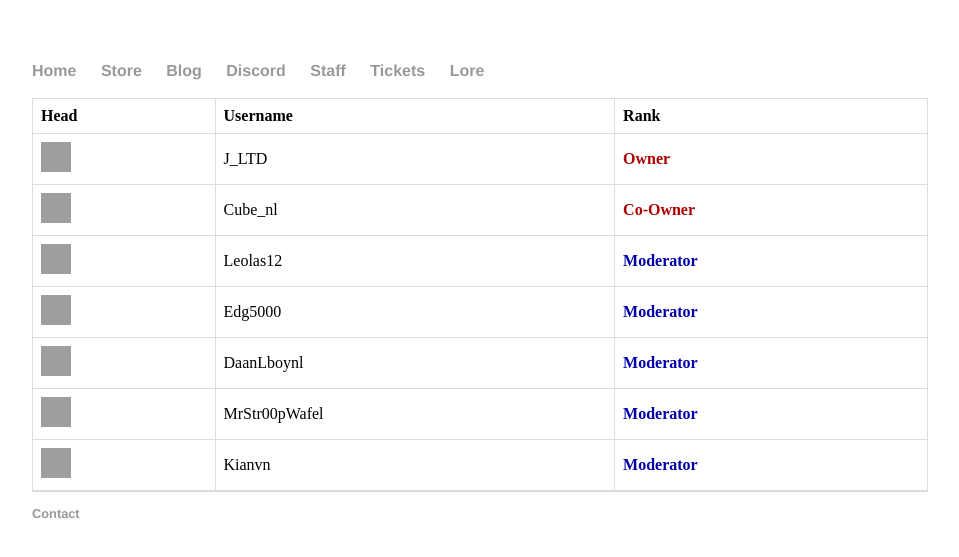
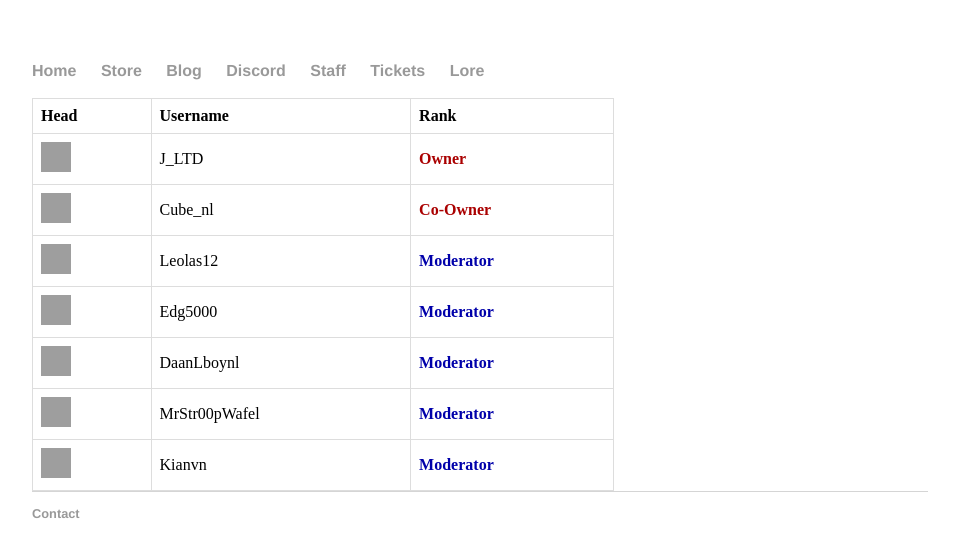
Before and after one commit to JustGamingLTD/justgamingltd.github.io2, a Jekyll site: the page built from staff/index.html, in a window 1280 px wide. Shown: the top 557 px of the page, without its empty margins (160-1119 px from the left). Built offline with Jekyll 4.4.1, drawn with Linux system fonts in a browser that asks for light colours; grey boxes are pictures that could not be loaded.

Commit message:
Update index.html

```diff
--- a/staff/index.html
+++ b/staff/index.html
@@ -5,7 +5,7 @@ title: PVAI - Staff
 
 <div>
 
-	<table>
+	<table style = "width:65%">
 	  <tr>
 	    <th>Head</th>
 	    <th>Username</th>
```
